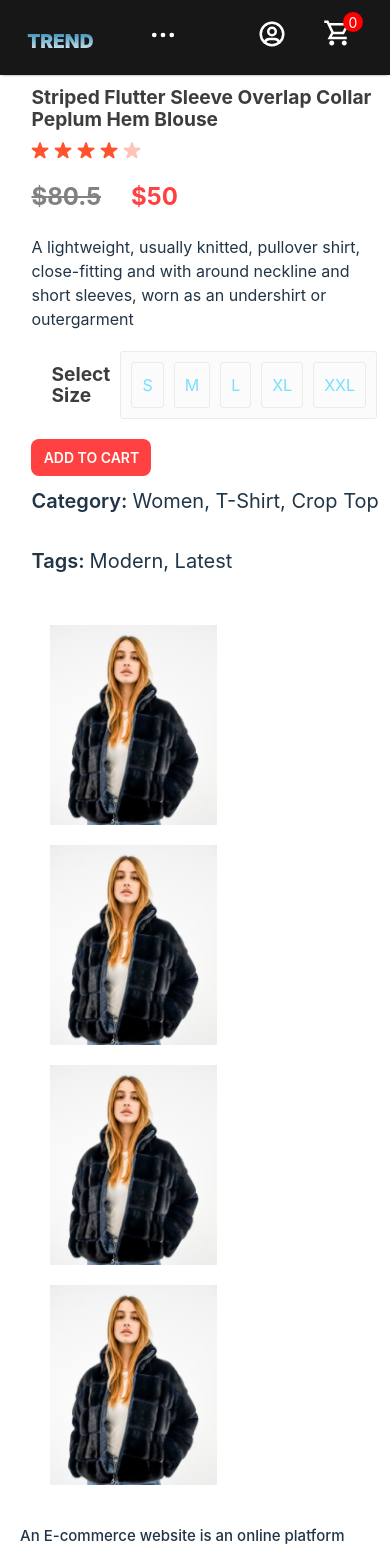
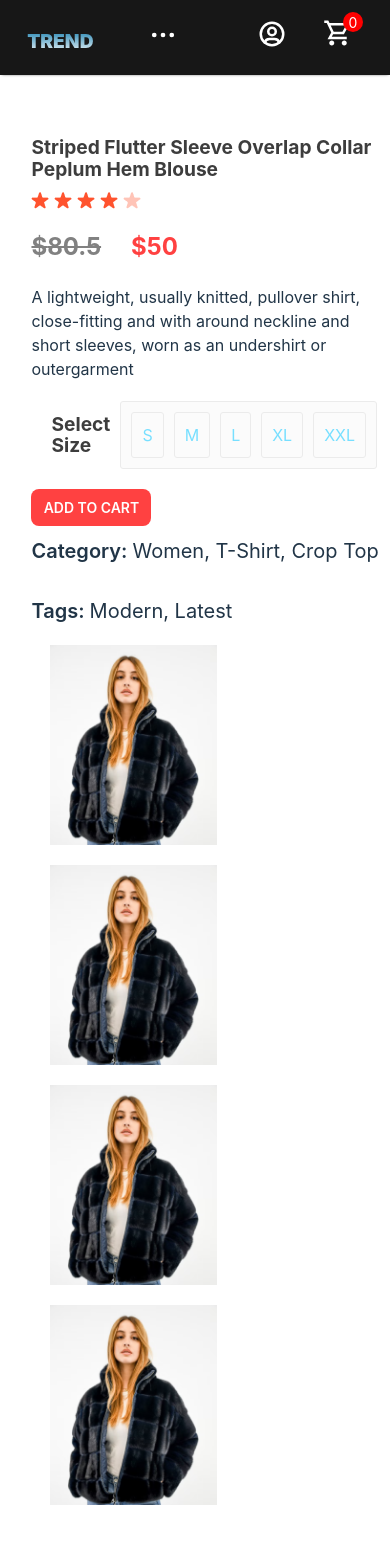
Before and after one commit to DontStopPrograming/e-commerce-clothing, a React (Vite) app: page /product/1 in a window 390 px wide. Shown: the top 1546 px of the page. Built offline with nearby package versions, Linux system fonts and the light colour scheme.

Commit message:
fixed:ProductDisplay position of design v5

```diff
--- a/src/components/ProductDisplay/productDisplay.css
+++ b/src/components/ProductDisplay/productDisplay.css
@@ -115,7 +115,7 @@
 
     .productDisplay-left {
         display: flex;
-        margin-top: 550px;
+        margin-top: 570px;
         gap: 17px;
     }
 
@@ -141,7 +141,7 @@
 
     .productDisplay-right {
         margin: 0;
-        padding: 0;
+        padding: 50px 0;
         margin-left: -70%;
 
     }
```
